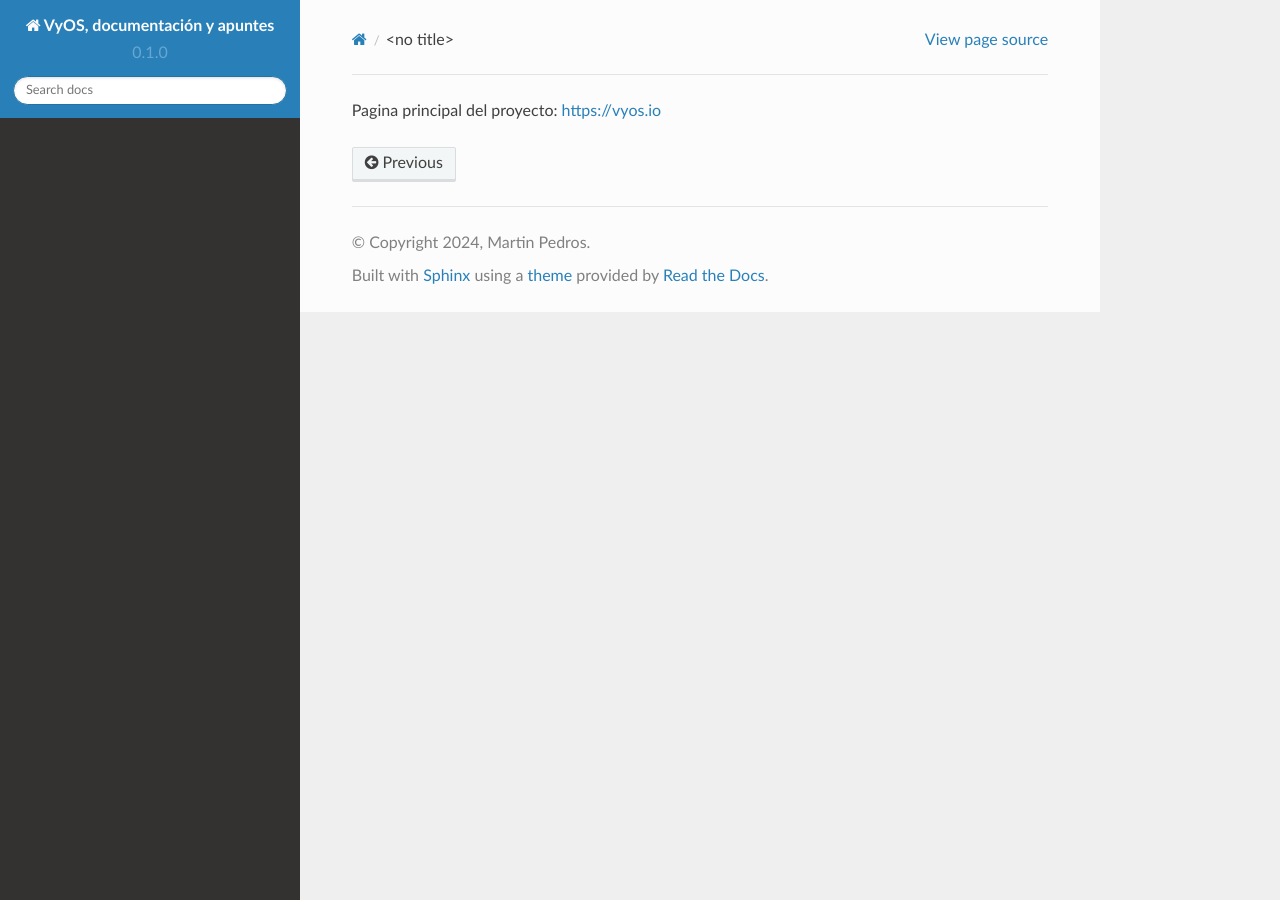
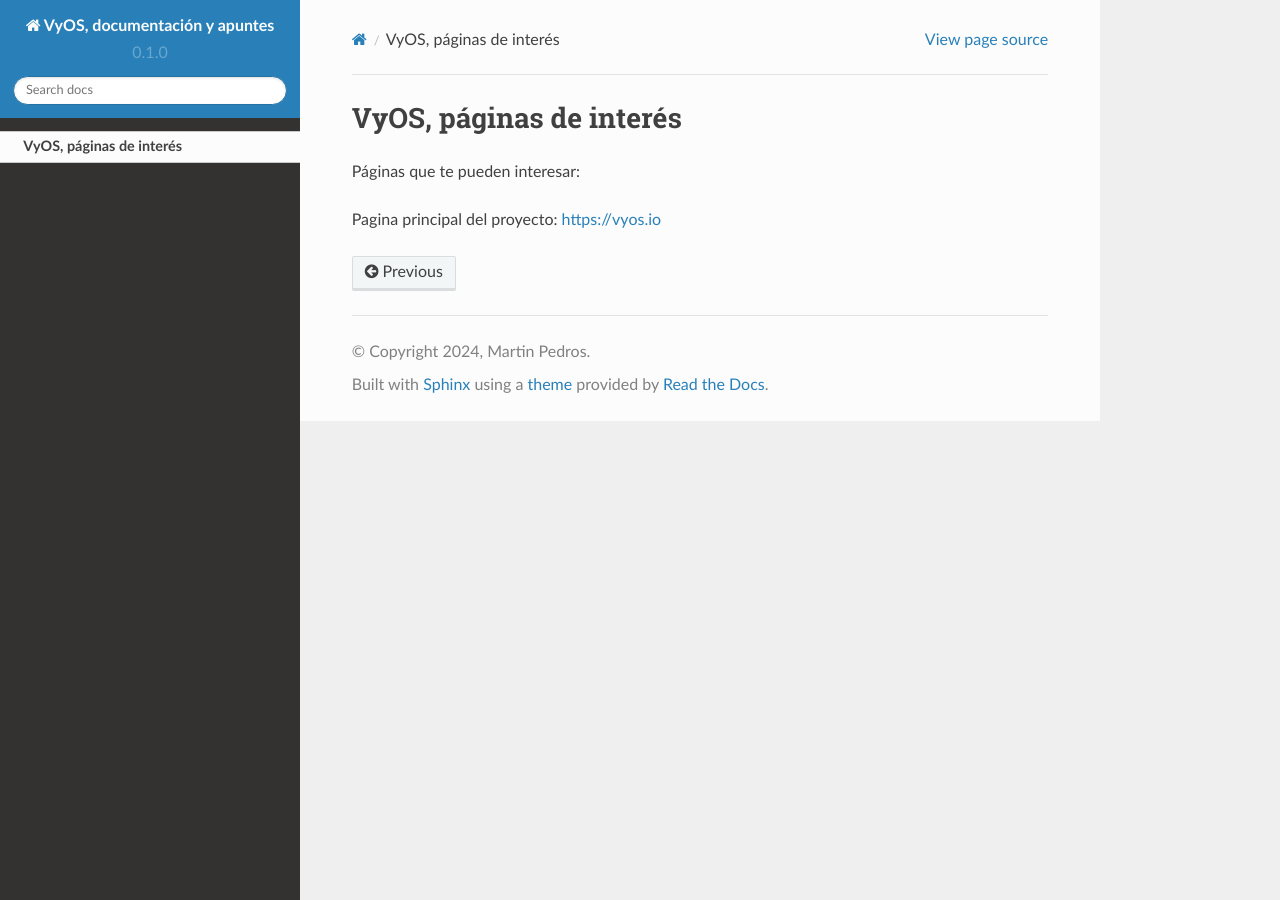
Before and after one commit to martinpedros/vyos, a Sphinx documentation site: the page built from docs/source/paginas.rst, in a window 1280 px wide. Built offline with Sphinx 7.4.7 and the Read the Docs theme 2.0.0, drawn with Linux system fonts in a browser that asks for light colours.

Commit message:
Update paginas.rst

```diff
--- a/docs/source/paginas.rst
+++ b/docs/source/paginas.rst
@@ -1 +1,6 @@
+VyOS, páginas de interés
+========================
+
+Páginas que te pueden interesar:
+
 Pagina principal del proyecto: https://vyos.io
```
